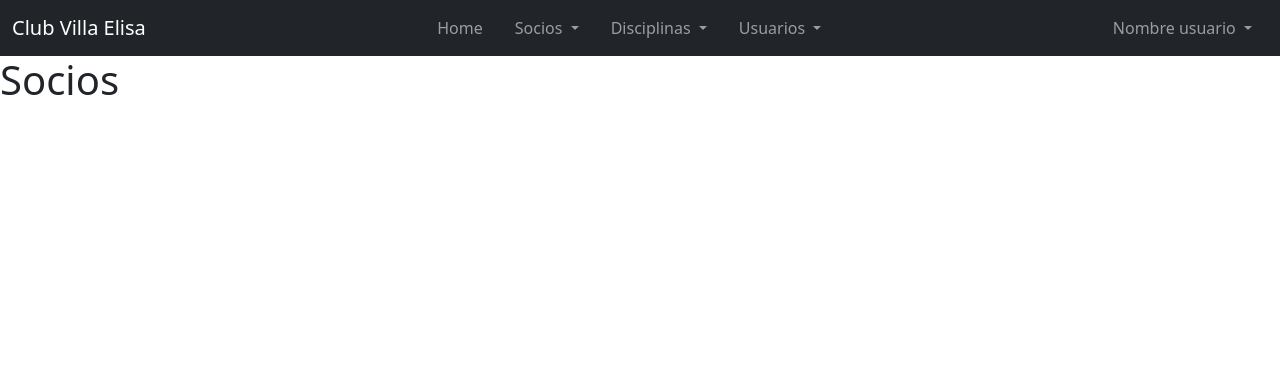
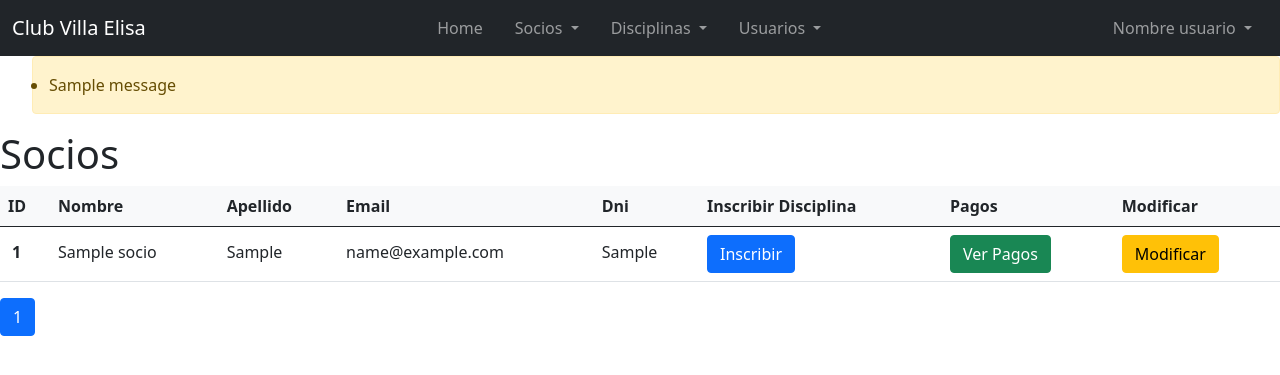
Before and after one commit to Juan-Cruz-GH/Proyecto-de-Software-UNLP, a Flask app: page /socios/ in a window 1280 px wide. Shown: the top 375 px of the page. Run offline with Flask 2, Linux system fonts and the light colour scheme; tables that the repository leaves empty hold one stand-in row (values such as "Sample post"); one stand-in notice (Sample message) is shown.

Commit message:
Se agrego el CRUD de los socios junto con sus templates

```diff
--- a/admin/src/core/pagos/__init__.py
+++ b/admin/src/core/pagos/__init__.py
@@ -1,4 +1,5 @@
 from src.core.pagos.pagos import Pago
 
 def listar_pagos():
+    '''Esta funcion devuelve todos los pagos de un socio paginados.'''
     return Pago.query.all()
--- a/admin/src/core/socios/__init__.py
+++ b/admin/src/core/socios/__init__.py
@@ -1,4 +1,47 @@
+from operator import and_
 from src.core.socios.socios import Socio
+from src.core.pagos.pagos import Pago
+from src.core.db import db
 
-def listar_socios():
-    return Socio.query.all()
+def listar_socios(page):
+    '''Esta funcion devuelve todos los socios de forma paginada segun la configuracion.'''
+    return Socio.query.paginate(page, per_page=1)
+
+def agregar_socio(data):
+    '''Esta funcion se utiliza para dar de lata un socio, devolviendo 1 si ya existe un dni igual y 2 si existe un email igual ya cargado.'''
+    dni_existente = Socio.query.filter_by(dni=data["dni"]).first()
+    email_existente = Socio.query.filter_by(email=data["email"]).first()
+    if(dni_existente is not None):
+        return 1
+    elif(email_existente is not None):
+        return 2
+    else:
+        socio = Socio(**data)
+        db.session.add(socio)
+        db.session.commit()
+    return socio
+
+def buscar_socio(id):
+    '''Esta funcion busca un socio por su id'''
+    socio = Socio.query.get(id)
+    return socio
+
+def modificar_socio(data):
+    '''Esta funcion realiza la modificacion de los datos de un socio'''
+    socio = Socio.query.get(data["id"])
+    socio.nombre = data["nombre"]
+    socio.apellido = data["apellido"]
+    socio.email = data["email"]
+    socio.tipo_documento = data["tipo_documento"]
+    socio.dni = data["dni"]
+    socio.genero = data["genero"]
+    socio.direccion = data["direccion"]
+    socio.telefono = data["telefono"]
+    db.session.commit()
+    return socio
+
+def eliminar_socio(id):
+    '''Esta funcion realiza la eliminacion de un socio de la BD'''
+    socio = Socio.query.get(id)
+    db.session.delete(socio)
+    db.session.commit()
--- a/admin/src/web/controllers/socios.py
+++ b/admin/src/web/controllers/socios.py
@@ -1,9 +1,71 @@
-from flask import Blueprint, render_template
+from flask import Blueprint, render_template, request, redirect, flash
 from src.core import socios
 
 socio_blueprint = Blueprint("socios", __name__, url_prefix="/socios")
 
-@socio_blueprint.get("/")
+@socio_blueprint.route("/")
 def socio_index():
-    kwargs = {"socios": socios.listar_socios()}
+    '''Esta funcion llama al modulo correspondiente para obtener todos los socios paginados.'''
+    page = request.args.get('page', 1, type=int)
+    kwargs = {"socios": socios.listar_socios(page)}
     return render_template("socios/index.html", **kwargs)
+
+@socio_blueprint.route("/alta-socio")
+def form_socio():
+    '''Esta funcion devuelve el template con un formulario para dar de alta un usuario'''
+    return render_template("socios/alta_socios.html")
+
+@socio_blueprint.route("/<id>")
+def socio_profile(id):
+    '''Esta funcion llama al modulo correspondiente para obtener a un socio por su id.'''
+    kwargs = {"socio": socios.buscar_socio(id)}
+    return render_template("socios/perfil_socio.html", **kwargs)
+
+@socio_blueprint.route("/alta", methods=["POST"])
+def socio_add():
+    '''Esta funcion llama al metodo correspondiente para dar de alta un socio.
+    Si recibe un 1 es porque ese dni ya esta cargado, si devuelve un 2 es porque ese mail ya esta cargado.'''
+    data_socio = {
+        "nombre": request.form.get("nombre"),
+        "apellido": request.form.get("apellido"),
+        "email": request.form.get("email"),
+        "activo": True,
+        "tipo_documento": request.form.get("tipo_documento"),
+        "dni": request.form.get("documento"),
+        "genero": request.form.get("genero"),
+        "direccion": request.form.get("direccion"),
+        "telefono": request.form.get("telefono"),
+    }
+    socio = socios.agregar_socio(data_socio)
+    if(socio == 1):
+        flash("El Dni ya esta cargado en el sistema")
+        return redirect("/socios/alta-socio")
+    elif(socio == 2):
+        flash("El Email ya esta cargado en el sistema")
+        return redirect("/socios/alta-socio")
+    #generacion_pagos = pagos.generar_pagos(socio.id)
+    return redirect("/socios")
+
+@socio_blueprint.route("/modificacion", methods=["POST"])
+def socio_update():
+    '''Esta funcion llama al metodo correspondiente para modificar los datos de un socio.'''
+    data_socio = {
+        "id": request.form.get("id"),
+        "nombre": request.form.get("nombre"),
+        "apellido": request.form.get("apellido"),
+        "email": request.form.get("email"),
+        "activo": True,
+        "tipo_documento": request.form.get("tipo_documento"),
+        "dni": request.form.get("documento"),
+        "genero": request.form.get("genero"),
+        "direccion": request.form.get("direccion"),
+        "telefono": request.form.get("telefono"),
+    }
+    socio = socios.modificar_socio(data_socio)
+    return redirect("/socios")
+
+@socio_blueprint.route("/eliminar/<id>", methods=["POST", "GET"])
+def socio_delete(id):
+    '''Esta funcion llama al metodo correspondiente para eliminar un socio.'''
+    socio = socios.eliminar_socio(id)
+    return redirect("/socios")
--- a/admin/src/web/templates/index.html
+++ b/admin/src/web/templates/index.html
@@ -10,5 +10,5 @@
 
 {% block content %}
     <h1>Hola {{contenido}}</h1>
-    <a href="{{ url_for('socios.socio_index') }}"> Socios </a>
+    <a href="{{ url_for('socios.socio_index', page_num=1) }}"> Socios </a>
 {% endblock %}
--- a/admin/src/web/templates/socios/index.html
+++ b/admin/src/web/templates/socios/index.html
@@ -9,7 +9,101 @@
 {% endblock %}
 
 {% block content %}
-    <h1>Socios</h1>
 
+{% with messages = get_flashed_messages() %}
+  {% if messages %}
+    <ul class=flashes>
+    {% for message in messages %}
+    <div class="alert alert-warning" role="alert">
+        <li>{{ message }}</li>
     </div>
+    {% endfor %}
+    </ul>
+  {% endif %}
+{% endwith %}
+
+<h1>Socios</h1>
+    <div class="table-responsive">
+        <table class="table align-middle mb-0 bg-white">
+            <thead class="bg-light">
+                <tr>
+                    <th>ID</th>
+                    <th>Nombre</th>
+                    <th>Apellido</th>
+                    <th>Email</th>
+                    <th>Dni</th>
+                    <th>Inscribir Disciplina</th>
+                    <th>Pagos</th>
+                    <th>Modificar</th>
+                </tr>
+            </thead>
+            <tbody>
+                {% for socio in socios.items %}
+                    <tr>
+                        <td>
+                            <div class="d-flex align-items-center">
+                                <div class="ms-1">
+                                    <p class="fw-bold mb-1">{{socio.id}}</p>
+                                </div>
+                            </div>
+                        </td>
+                        <td>
+                            <p class="fw-normal mb-1">{{socio.nombre}}</p>
+                        </td>
+                        <td>
+                            <p class="fw-normal mb-1">{{socio.apellido}}</p>
+                        </td>
+                        <td>
+                            <p class="fw-normal mb-1">{{socio.email}}</p>
+                        </td>
+                        <td>
+                            <p class="fw-normal mb-1">{{socio.dni}}</p>
+                        </td>
+                        <td>
+                            <a class="btn btn-primary">Inscribir</a>
+                        </td>
+                        <td>
+                            <a class="btn btn-success">Ver Pagos</a>
+                        </td>
+                        <td>
+                            <a href="{{ url_for('socios.socio_profile', id=socio.id) }}" class="btn btn-warning">Modificar</a>
+                        </td>
+                    </tr>
+                {% endfor %}
+            </tbody>
+        </table>
+    <div class="pagination mt-3">
+        <ul class="pagination">
+            {% if socios.has_prev %}
+                <li class="page-item">
+                    <a class='page-link' href="{{ url_for('socios.socio_index', page=socios.prev_num) }}">
+                        {{ '<<<' }}
+                    </a>
+                </li>
+            {% endif %}
+
+            {% for number in socios.iter_pages() %}
+                {% if socios.page != number %}
+                    <li class="page-item">
+                        <a class='page-link' href="{{ url_for('socios.socio_index', page=number) }}">
+                            {{ number }}
+                        </a>
+                    </li>
+                {% else %}
+                    <li class="page-item active">
+                        <span class='page-link'>{{ number }}</span>
+                    </li>
+                {% endif %}
+            {% endfor %}
+
+            {% if socios.has_next %}
+                <li class="page-item">
+                    <a class='page-link' href="{{ url_for('socios.socio_index', page=socios.next_num) }}">
+                        {{ '>>>' }}
+                    </a>
+                </li>
+            {% endif %}
+        </ul>
+    </div>
+  </div>
 {% endblock %}
```
Also changed, not shown: admin/src/web/templates/socios/alta_socios.html (added, +101 -0 lines), admin/src/web/templates/socios/perfil_socio.html (added, +111 -0 lines), 1 other file.
